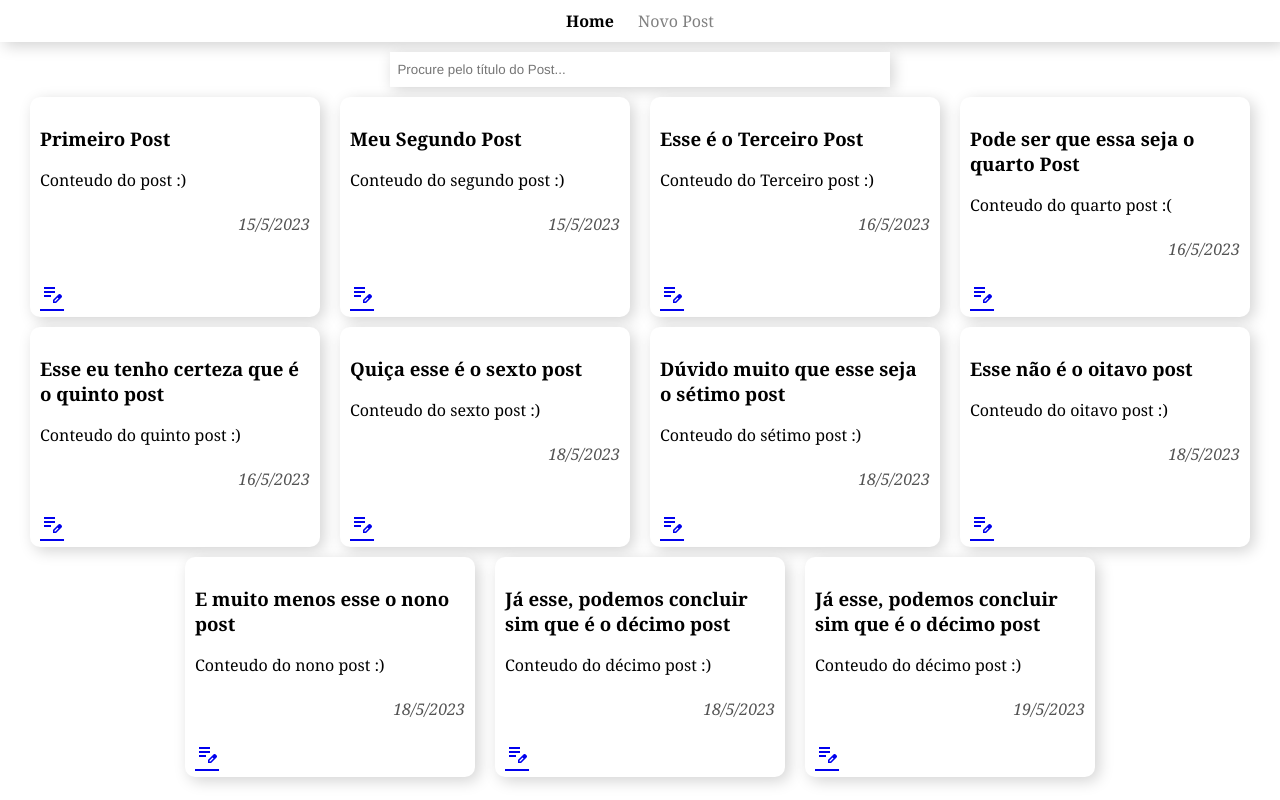
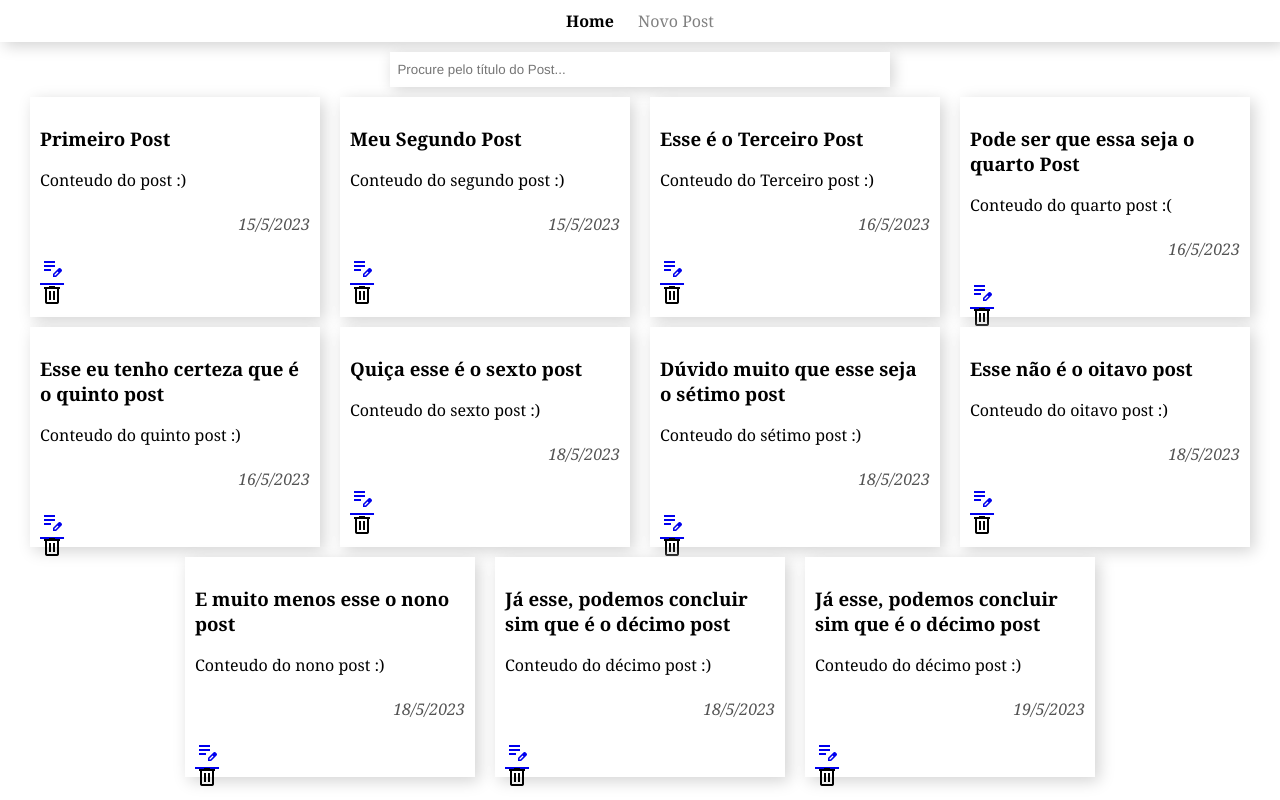
Before and after one commit to EduardoScarante/blog, a Vue app: page / in a window 1280 px wide. Built offline with nearby package versions, Linux system fonts and the light colour scheme.

Commit message:
cria listener de evento de deletar post

```diff
--- a/src/App.vue
+++ b/src/App.vue
@@ -72,6 +72,9 @@ export default {
     updatePost(updatedPost, id) {
 
       this.posts[id] = updatedPost
+    },
+    deletePost(id){
+      this.posts.splice(id, 1);
     }
   }
 }
@@ -93,6 +96,7 @@ export default {
     :posts="posts"
     @create-post="addPost"
     @edit-post="updatePost"
+    @delete-post="deletePost"
     />
   </main>
 </template>
--- a/src/views/Home.vue
+++ b/src/views/Home.vue
@@ -24,12 +24,15 @@ export default {
       })
     }
   },
-  methods:{
-    getPostId(title){
-      for(const index in this.posts){
+  methods: {
+    getPostId(title) {
+      for (const index in this.posts) {
         const post = this.posts[index]
-        if(post.title === title) return index;
+        if (post.title === title) return index;
       }
+    },
+    deletePost(event) {
+      this.$emit("delete-post", event.target.id)
     }
   }
 }
@@ -44,17 +47,20 @@ export default {
     </div>
 
     <div id="lista-posts">
-      <div class="post center" v-for="(x) in filteredPost" :key="x.title">
+      <div class="post center" v-for="x in filteredPost" :key="x.title">
         <div>
           <h3>{{ x.title }}</h3>
           <p>{{ x.content }}</p>
           <h4><i>{{ x.datetime }}</i></h4>
         </div>
         <span class="material-symbols-outlined">
-          <RouterLink
-          :to="`/edit/${getPostId(x.title)}`"
-          > edit_note </RouterLink>
+          <RouterLink :to="`/edit/${getPostId(x.title)}`"> edit_note </RouterLink>
         </span>
+
+        <span @click="deletePost" :id="getPostId(x.title)" class="material-symbols-outlined">
+          delete
+        </span>
+
       </div>
     </div>
   </div>
@@ -112,7 +118,6 @@ export default {
 
   box-shadow: 4px 4px 15px lightgray;
 
-  border-radius: 10px;
   padding: 10px;
   margin: 10px 10px 0px 10px;
   /* margin: top direita baixo esquerda */
```
